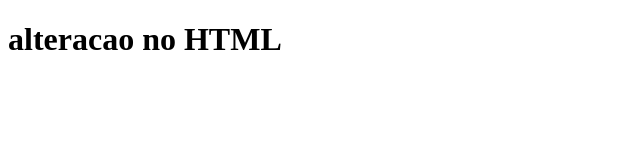
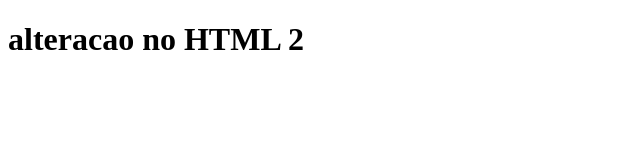
Before and after one commit to Mk-vieira/gama-no-github, a plain HTML site: page index.html in a window 1280 px wide. Shown: the full height of the page, 0-640 px from the left. Drawn offline with Linux system fonts and the light colour scheme.

Commit message:
voltando no tempo e arrumando a index.html

```diff
--- a/index.html
+++ b/index.html
@@ -8,7 +8,7 @@
 </head>
 <body>
 
-    <h1> alteracao no HTML <h1>
+    <h1> alteracao no HTML 2 <h1>
 
 
 </body>
```
